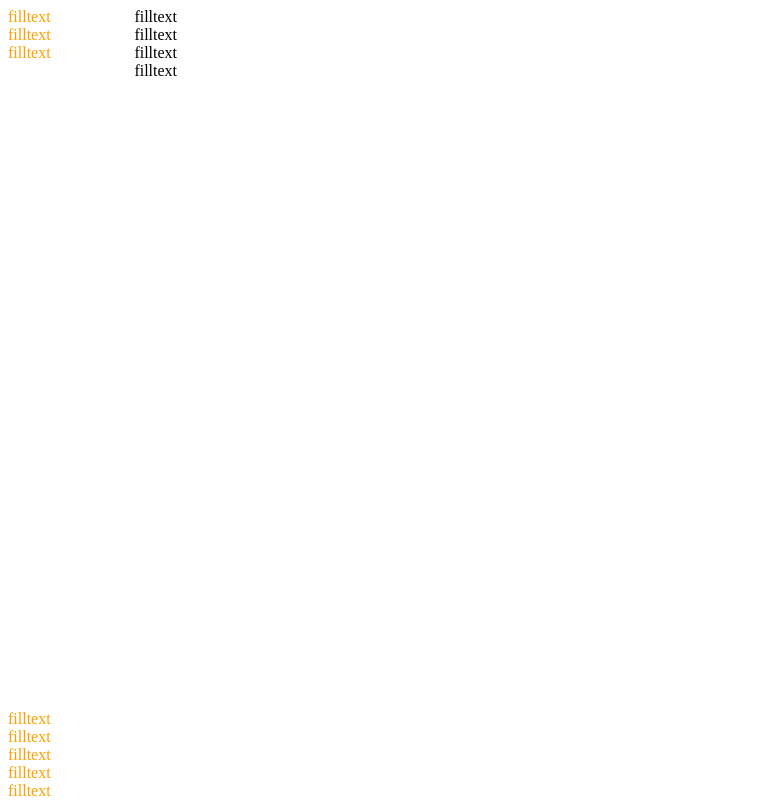
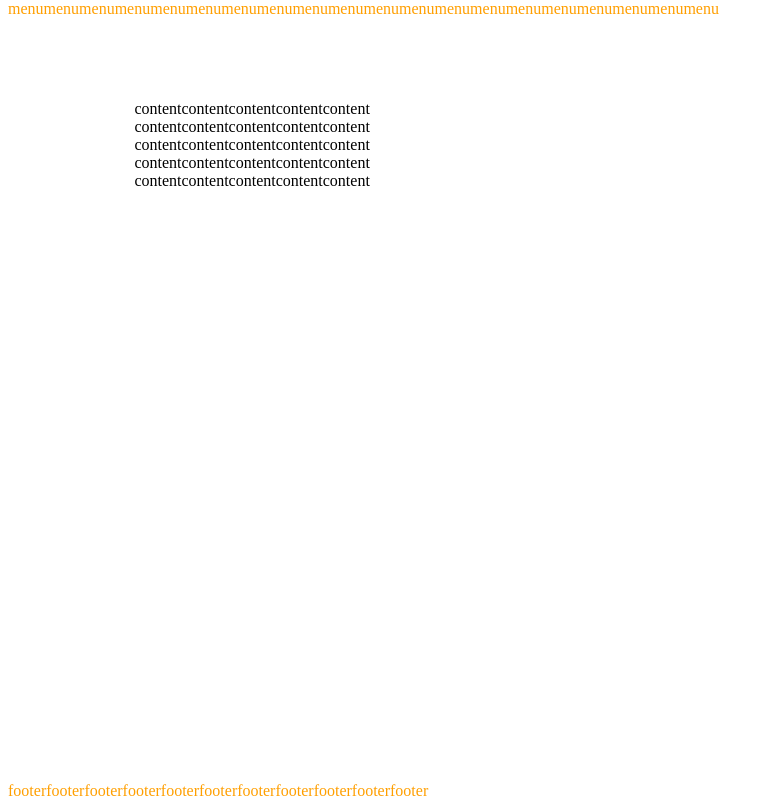
Before and after one commit to SupraLP/School-Material-management, a PHP site: page / in a window 1280 px wide. Shown: the whole page, without its empty margins (0-773 px from the left). Run offline with PHP 8.4, Linux system fonts and the light colour scheme.

Commit message:
changed filltext and positioning

```diff
--- a/index.html
+++ b/index.html
@@ -8,24 +8,19 @@
 			MAIN page
 		</title>
 		<div id="menu" >
-			filltext<br>
-			filltext<br>
-			filltext<br>
+			menumenumenumenumenumenumenumenumenumenumenumenumenumenumenumenumenumenumenumenu<br>
 		</div>
 	</head>
 	<body>
 		<div id="main" >
-			filltext<br>
-			filltext<br>
-			filltext<br>
-			filltext<br>
+			contentcontentcontentcontentcontent<br>
+			contentcontentcontentcontentcontent<br>
+			contentcontentcontentcontentcontent<br>
+			contentcontentcontentcontentcontent<br>
+			contentcontentcontentcontentcontent<br>
 		</div>
 		<div id="footer" >
-			filltext<br>
-			filltext<br>
-			filltext<br>
-			filltext<br>
-			filltext<br>
+			footerfooterfooterfooterfooterfooterfooterfooterfooterfooterfooter<br>
 		</div>
 	</body>
 </html>
--- a/styles/main.css
+++ b/styles/main.css
@@ -1,10 +1,12 @@
 #menu {
 	position: fixed;
+	top: 0px;
 	height: auto;
 	width: 100%;
 	color: #FF9F00;
 }
 #main {
+	margin-top: 100px;
 	margin-left: 10%;
 	margin-right: 10%;
 	margin-bottom: 20px;
```
